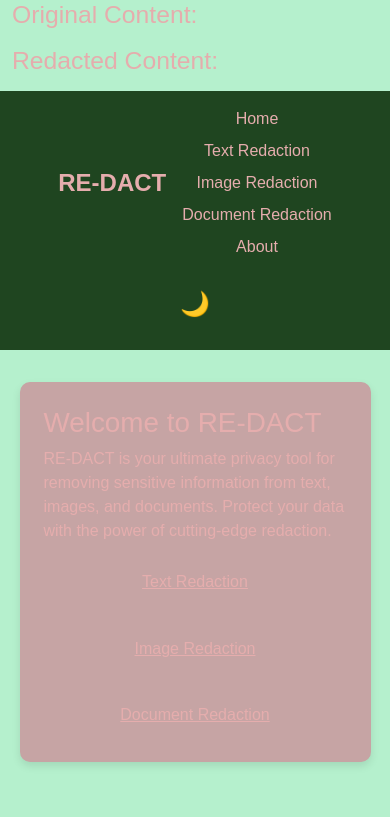
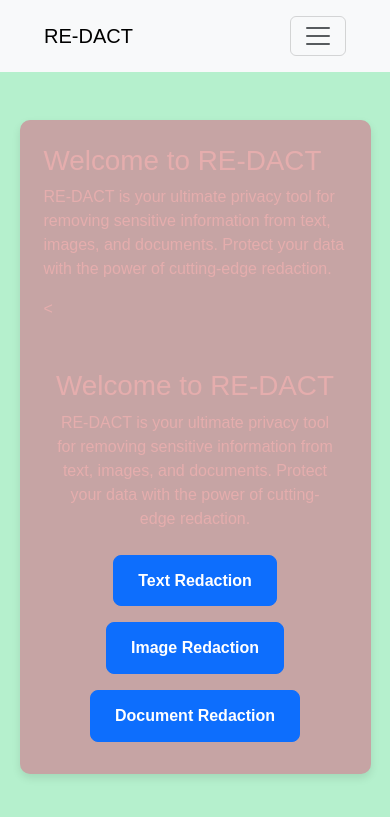
Before and after one commit to Vishwavichu67/RE-DACT, a Python web app: template templates/index.html in a window 390 px wide. Shown: the top 817 px of the page. Run offline with Jinja, Linux system fonts and the light colour scheme; the template is opened without the code that fills it, so the values that code supplies are empty.

Commit message:
Updated homepage buttons and styling for links

```diff
--- a/static/css/style.css
+++ b/static/css/style.css
@@ -39,7 +39,7 @@ body.dark {
   color: var(--dark-text);
 }
 
-/* Navbar Styling */
+/* Navbar */
 .navbar {
   display: flex;
   justify-content: space-between;
@@ -89,7 +89,7 @@ body.light .nav-links a {
   color: var(--primary-color);
 }
 
-/* Theme Toggle Button */
+/* Theme Button */
 .theme-button {
   background: none;
   border: none;
@@ -107,7 +107,7 @@ body.light .theme-button {
   transform: scale(1.2);
 }
 
-/* Main Content Styling */
+/* Main Content */
 .main-content {
   padding: 2rem;
   margin: 2rem auto 0 auto;
@@ -143,9 +143,10 @@ button:hover {
 input[type="file"] {
   display: block;
   margin-bottom: 1rem;
+  color: inherit;
 }
 
-/* Responsive Styling */
+/* Responsive */
 @media (max-width: 768px) {
   .navbar {
     flex-wrap: wrap;
@@ -163,45 +164,19 @@ input[type="file"] {
     padding: 1.5rem;
     width: 90%;
   }
-
-  .button {
-    background-color: var(--button-color);
-    color: var(--button-text);
-    padding: 0.7rem 1.5rem;
-    border: none;
-    border-radius: 4px;
-    cursor: pointer;
+}
+/* Optional: Additional styling for buttons */
+.button-group .btn {
+  margin: 0.5rem; /* Add spacing between buttons */
   font-size: 1rem;
-    display: inline-block;
+  font-weight: bold;
+  padding: 0.8rem 1.5rem; /* Larger padding for better UI */
+  border-radius: 8px; /* Rounded corners */
+  transition: transform 0.2s ease, background-color 0.3s ease;
 }
 
-  .button:hover {
-    background-color: darken(var(--button-color), 10%);
+.button-group .btn:hover {
+  transform: scale(1.05); /* Subtle zoom effect on hover */
+  background-color: var(--button-hover); /* Use your custom hover color */
+  color: #fff; /* Ensure text is readable */
 }
-
-  footer {
-    text-align: center;
-    padding: 1rem 0;
-    background-color: var(--light-navbar);
-    color: var(--secondary-color);
-  }
-  /* General light mode styling */
-body {
-  color: #333; /* Default text color for light mode */
-}
-
-.dark-mode {
-  background-color: #333; /* Dark background for dark mode */
-  color: #fff; /* Default text color for dark mode */
-}
-
-/* Ensure visibility of the original and redacted content in both modes */
-.original-content, .redacted-content {
-  color: inherit; /* Inherit the text color from the body */
-}
-
-/* Specific override for dark mode */
-.dark-mode .original-content, .dark-mode .redacted-content {
-  color: #fff; /* Ensure text is white in dark mode */
-}
-}
--- a/templates/base.html
+++ b/templates/base.html
@@ -10,7 +10,44 @@
   <link rel="stylesheet" href="{{ url_for('static', filename='css/style.css') }}">
   <!-- JavaScript -->
   <script src="{{ url_for('static', filename='js/app.js') }}" defer></script>
-  <div class="container">
+</head>
+<body>
+  <!-- Navbar -->
+  <nav class="navbar navbar-expand-lg navbar-light bg-light">
+    <div class="container-fluid">
+      <a class="navbar-brand" href="{{ url_for('home') }}">RE-DACT</a>
+      <button class="navbar-toggler" type="button" data-bs-toggle="collapse" data-bs-target="#navbarNav" aria-controls="navbarNav" aria-expanded="false" aria-label="Toggle navigation">
+        <span class="navbar-toggler-icon"></span>
+      </button>
+      <div class="collapse navbar-collapse" id="navbarNav">
+        <ul class="navbar-nav me-auto mb-2 mb-lg-0">
+          <li class="nav-item">
+            <a class="nav-link active" aria-current="page" href="{{ url_for('home') }}">Home</a>
+          </li>
+          <li class="nav-item">
+            <a class="nav-link" href="{{ url_for('text_redaction') }}">Text Redaction</a>
+          </li>
+          <li class="nav-item">
+            <a class="nav-link" href="{{ url_for('image_redaction') }}">Image Redaction</a>
+          </li>
+          <li class="nav-item">
+            <a class="nav-link" href="{{ url_for('document_redaction') }}">Document Redaction</a>
+          </li>
+          <li class="nav-item">
+            <a class="nav-link" href="{{ url_for('about') }}">About</a>
+          </li>
+        </ul>
+        <!-- Theme Toggle Button -->
+        <button class="theme-button btn btn-outline-secondary">
+          <span id="theme-icon">🌙</span>
+        </button>
+      </div>
+    </div>
+  </nav>
+
+  <!-- Main Content -->
+  <main class="main-content container mt-5">
+    {% block content %}
     <div class="row">
       <div class="col-md-6">
         <h2>Original Content:</h2>
@@ -21,30 +58,7 @@
         <p class="redacted-content">{{ redacted_content }}</p>
       </div>
     </div>
-</div>
-</head>
-<body class="light"> <!-- Default: light -->
-  <!-- Navbar -->
-  <nav class="navbar">
-    <div class="brand">
-      <a href="{{ url_for('home') }}">RE-DACT</a>
-    </div>
-    <div class="nav-links">
-      <a href="{{ url_for('home') }}">Home</a>
-      <a href="{{ url_for('text_redaction') }}">Text Redaction</a>
-      <a href="{{ url_for('image_redaction') }}">Image Redaction</a>
-      <a href="{{ url_for('document_redaction') }}">Document Redaction</a>
-      <a href="{{ url_for('about') }}">About</a>
-    </div>
-    <!-- Theme Toggle Button -->
-    <button class="theme-button">
-      <span id="theme-icon">🌙</span>
-    </button>
-  </nav>
-
-  <!-- Main Content -->
-  <main class="main-content">
-    {% block content %}{% endblock %}
+    {% endblock %}
   </main>
 </body>
 </html>
--- a/templates/index.html
+++ b/templates/index.html
@@ -5,9 +5,14 @@
 <p>
   RE-DACT is your ultimate privacy tool for removing sensitive information from text, images, and documents. Protect your data with the power of cutting-edge redaction.
 </p>
-<div style="display: flex; gap: 20px; flex-wrap: wrap; justify-content: center;">
-  <a href="{{ url_for('text_redaction') }}" class="button">Text Redaction</a>
-  <a href="{{ url_for('image_redaction') }}" class="button">Image Redaction</a>
-  <a href="{{ url_for('document_redaction') }}" class="button">Document Redaction</a>
+<<div class="container text-center mt-5">
+  <h1>Welcome to RE-DACT</h1>
+  <p>RE-DACT is your ultimate privacy tool for removing sensitive information from text, images, and documents. Protect your data with the power of cutting-edge redaction.</p>
+  <div class="button-group">
+    <a href="{{ url_for('text_redaction') }}" class="btn btn-primary">Text Redaction</a>
+    <a href="{{ url_for('image_redaction') }}" class="btn btn-primary">Image Redaction</a>
+    <a href="{{ url_for('document_redaction') }}" class="btn btn-primary">Document Redaction</a>
+  </div>
 </div>
+
 {% endblock %}
```
Lines whose indentation alone changed are shown as unchanged.
